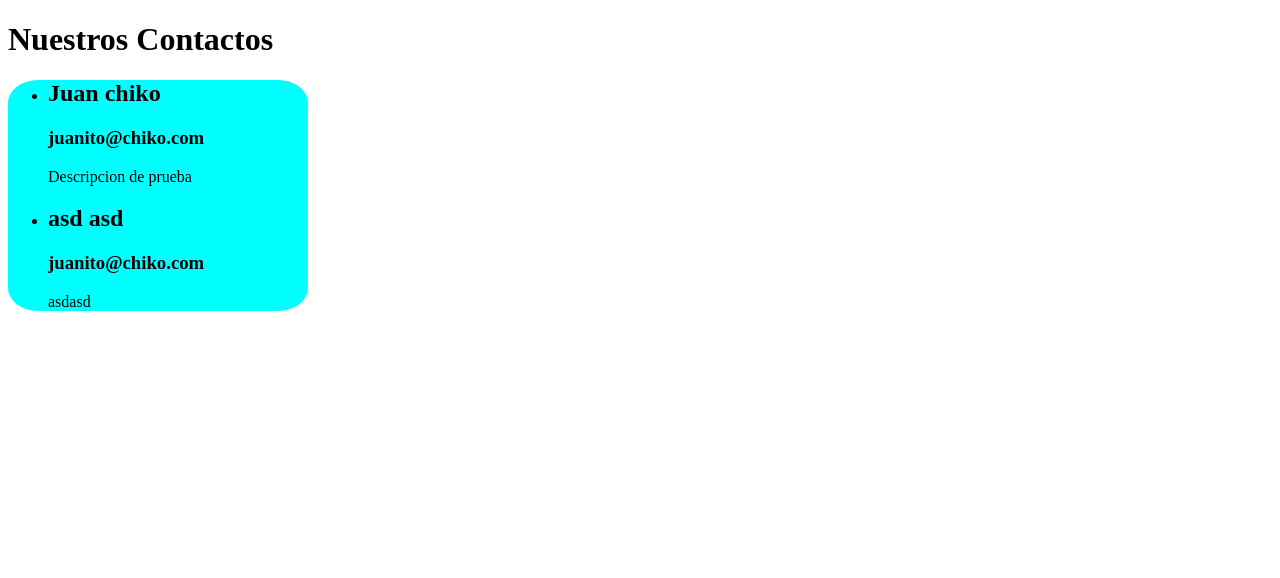
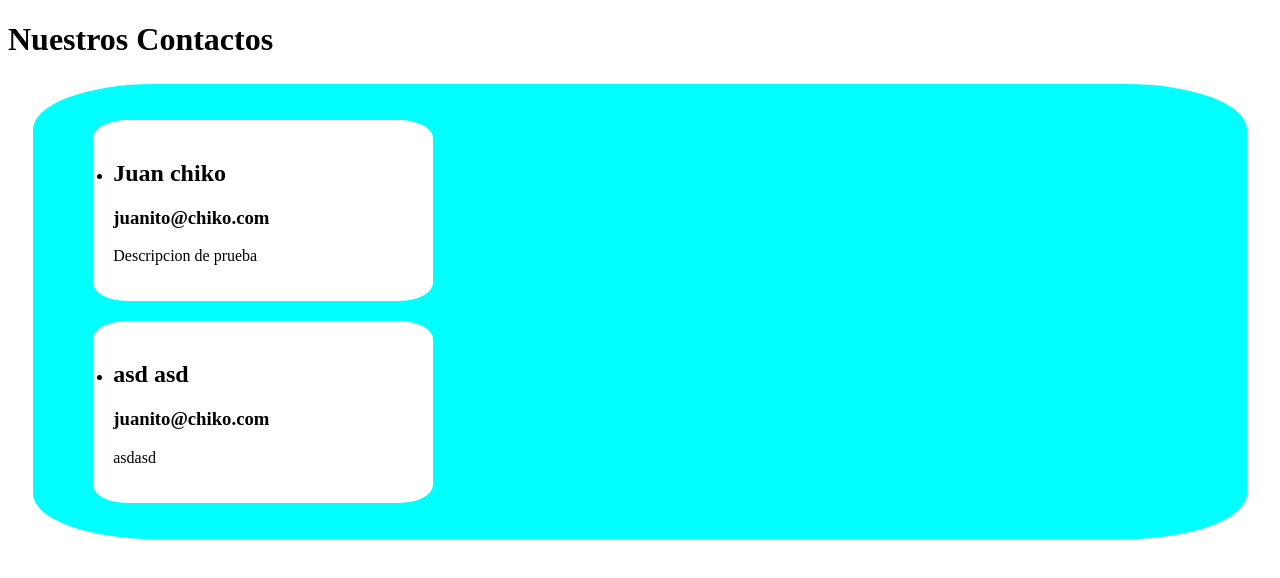
Before and after one commit to RobertxDessinacap/WebDjangoInacap, a Django app: page /privado/visual/ in a window 1280 px wide. Shown: the part 37-615 px from the top of the page. Run offline with Django 5.2, Linux system fonts and the light colour scheme; a user stored in the database is signed in; data comes from the database, SQL or seed files in the repository.

Commit message:
Intento de grid pipipi perdoname juan, no supe

```diff
--- a/Django/LoginJR/static/MostrarContactos.css
+++ b/Django/LoginJR/static/MostrarContactos.css
@@ -1,6 +1,16 @@
+/*No supe juan perdoname*/
+
 .Contenedor_Contactos{
+    display: grid;
     background-color: aqua;
-    height: auto;
+    border-radius: 10%;
+    margin: 2%;
+}
+.Contacto_Individual{
+    display: grid;
+    background-color: white;
+    border-radius: 10%;
+    padding: 20px;
+    margin: 20px;
     width: 300px;
-    border-radius: 10%;
 }
--- a/Django/LoginJR/templates/visualDB.html
+++ b/Django/LoginJR/templates/visualDB.html
@@ -12,11 +12,13 @@ POR ENDE, SERIAN 3 botones, 2 deben estar en cada dato para borrar(ROJO) y para
 <div class="Contenedor_Contactos">
     <ul>
         {% for contacto in infocontactos %}
-        <li>
-            <h2>{{contacto.nombre}} {{contacto.apellido}}</h2>
-            <h3>{{contacto.email}}</h3>
-            <p>{{contacto.motivo}}</p>
-        </li>
+        <div class="Contacto_Individual">
+            <li>
+                <h2>{{contacto.nombre}} {{contacto.apellido}}</h2>
+                <h3>{{contacto.email}}</h3>
+                <p>{{contacto.motivo}}</p>
+            </li>
+        </div>
         {% endfor %}
     </ul>
 </div>
```
